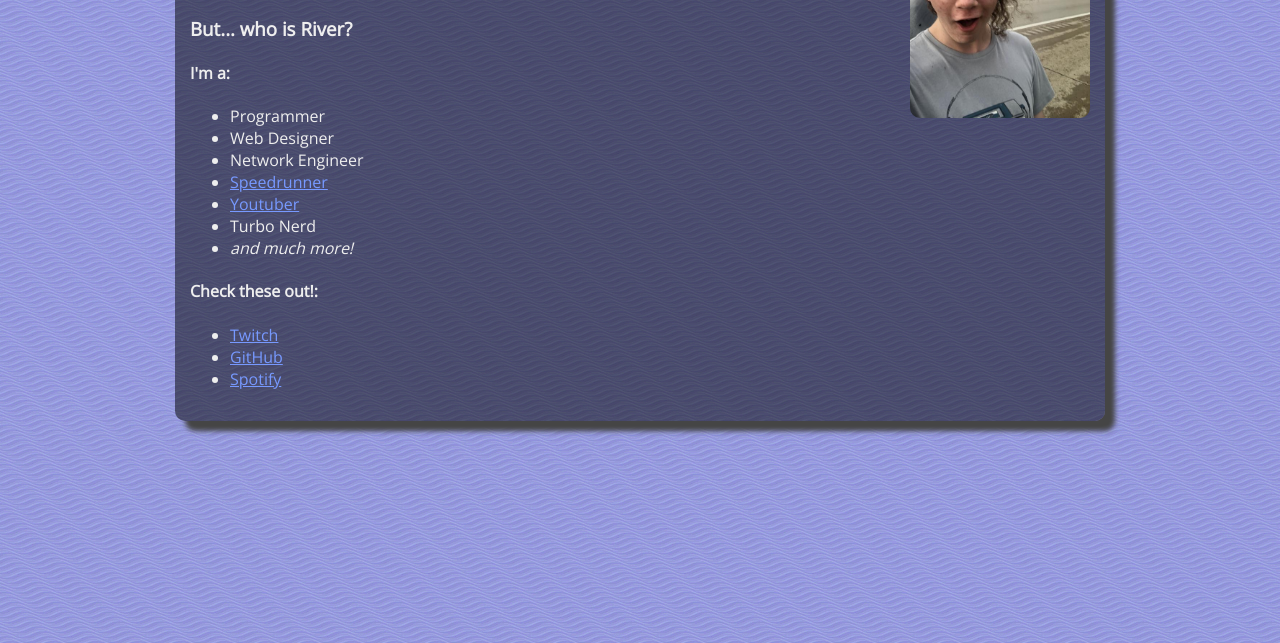
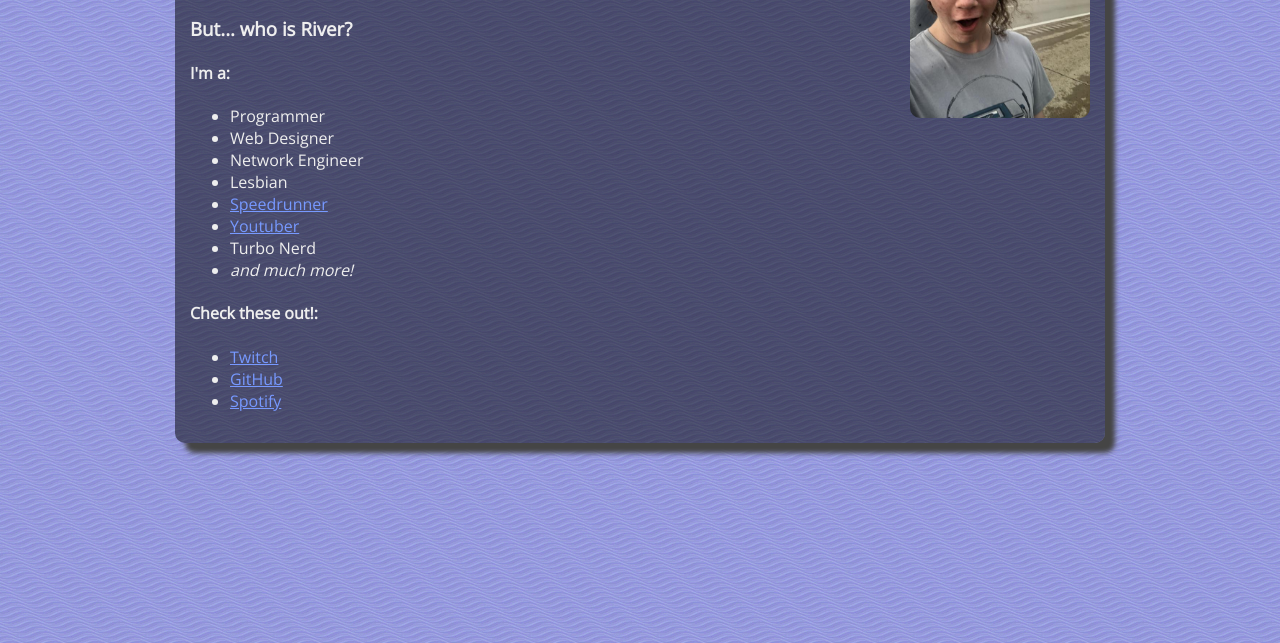
Before and after one commit to Scooter480/Scooter480.github.io, a plain HTML site: page index.html in a window 1280 px wide. Shown: the part 157-800 px from the top of the page. Drawn offline with nearby package versions, Linux system fonts and the light colour scheme.

Commit message:
School is no longer homophobic

```diff
--- a/index.html
+++ b/index.html
@@ -21,6 +21,7 @@
 				<li>Programmer</li>
 				<li>Web Designer</li>
 				<li>Network Engineer</li>
+				<li>Lesbian</li>
 				<li><a href="http://speedrun.com/user/scooter024">Speedrunner</a></li>
 				<li><a href="https://www.youtube.com/channel/UCra4CcOlqyXH3n1mQII9sDA">Youtuber</a></li>
 				<li>Turbo Nerd</li>
```
